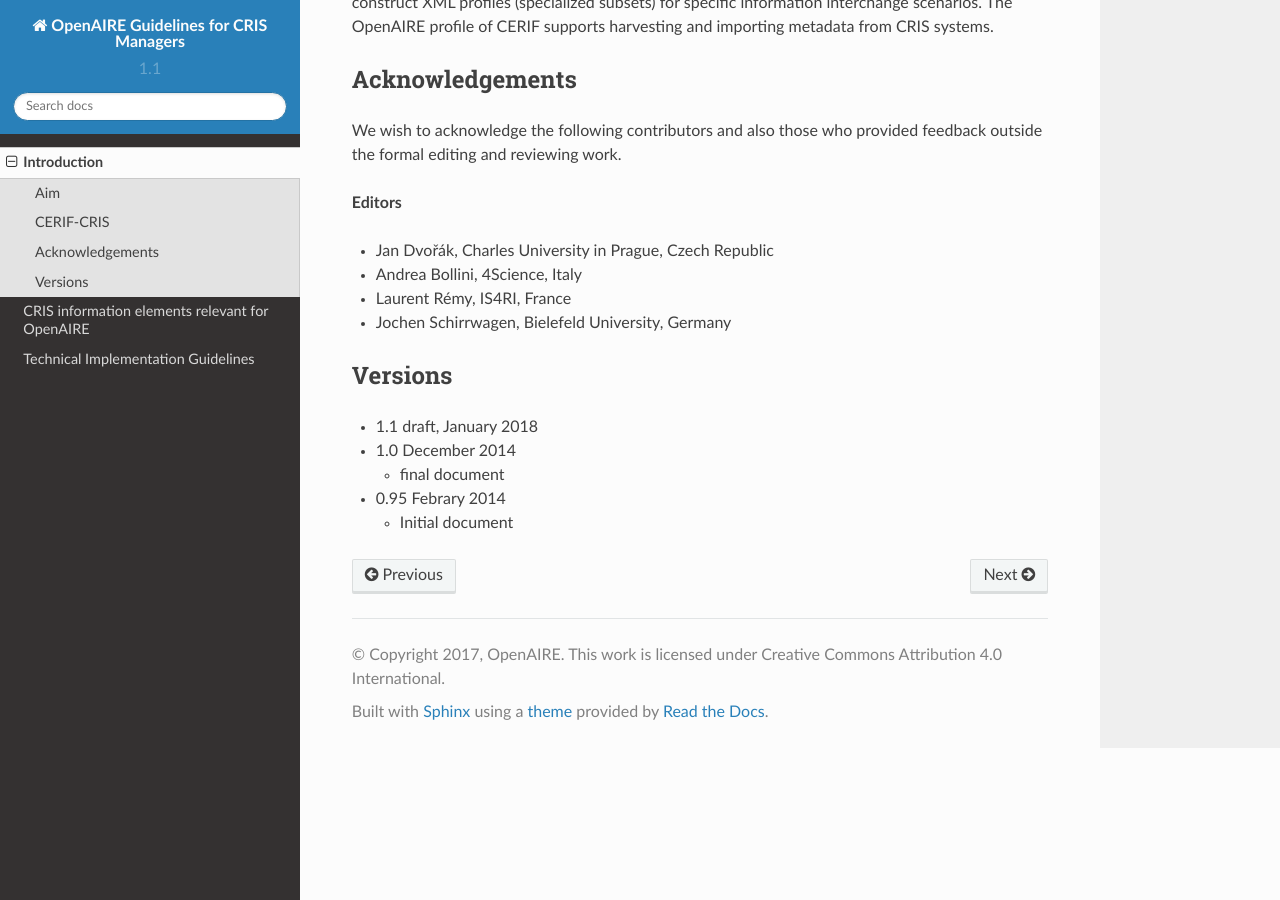
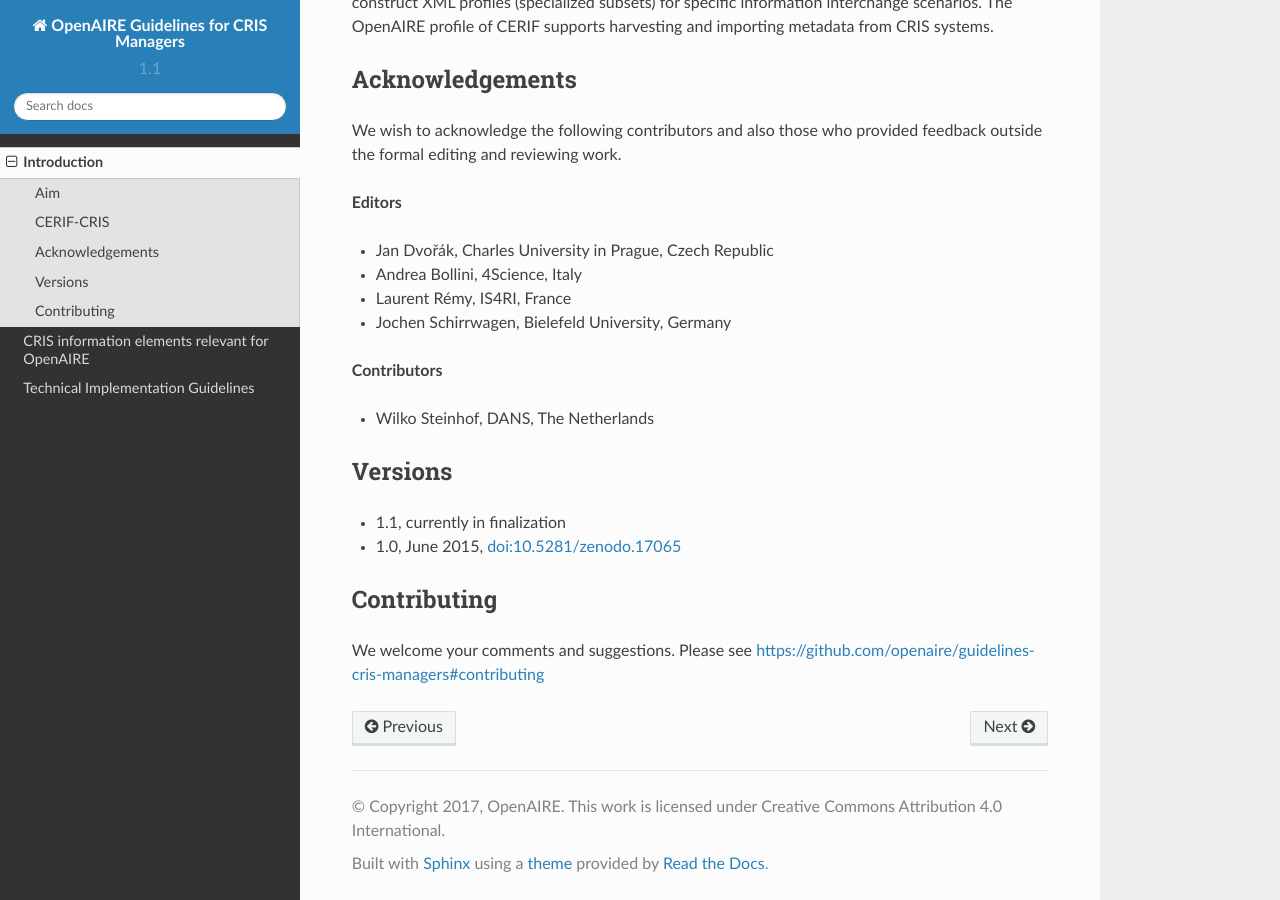
Before and after one commit to openaire/guidelines-cris-managers, a Sphinx documentation site: the page built from docs/introduction.rst, in a window 1280 px wide and 900 px high, scrolled down 593 px. Built offline with Sphinx 7.4.7 and the Read the Docs theme 2.0.0, drawn with Linux system fonts in a browser that asks for light colours; a script that is not in the unit is left out.

Commit message:
skeleton for contributing

```diff
--- a/README.rst
+++ b/README.rst
@@ -26,3 +26,8 @@
 XML Schema: `<schemas/openaire-cerif-profile.xsd>`_
 
 Examples: map at `<docs/_illustrations/OpenAIRE-examples-map.png>`_, files at `<samples/>`_
+
+
+
+Contributing
+~~~~~~~~~~~~
--- a/docs/introduction.rst
+++ b/docs/introduction.rst
@@ -30,13 +30,22 @@
 - Laurent Rémy, IS4RI, France
 - Jochen Schirrwagen, Bielefeld University, Germany
 
+
+**Contributors**
+
+- Wilko Steinhof, DANS, The Netherlands
+
+
 Versions
 ^^^^^^^^
-* 1.1 draft, January 2018
-* 1.0 December 2014
 
-  * final document
+- 1.1, currently in finalization
 
-* 0.95 Febrary 2014
+- 1.0, June 2015, `doi:10.5281/zenodo.17065 <https://doi.org/10.5281/zenodo.17065>`_
 
-  * Initial document
+
+Contributing
+^^^^^^^^^^^^
+
+We welcome your comments and suggestions.
+Please see https://github.com/openaire/guidelines-cris-managers#contributing
```
